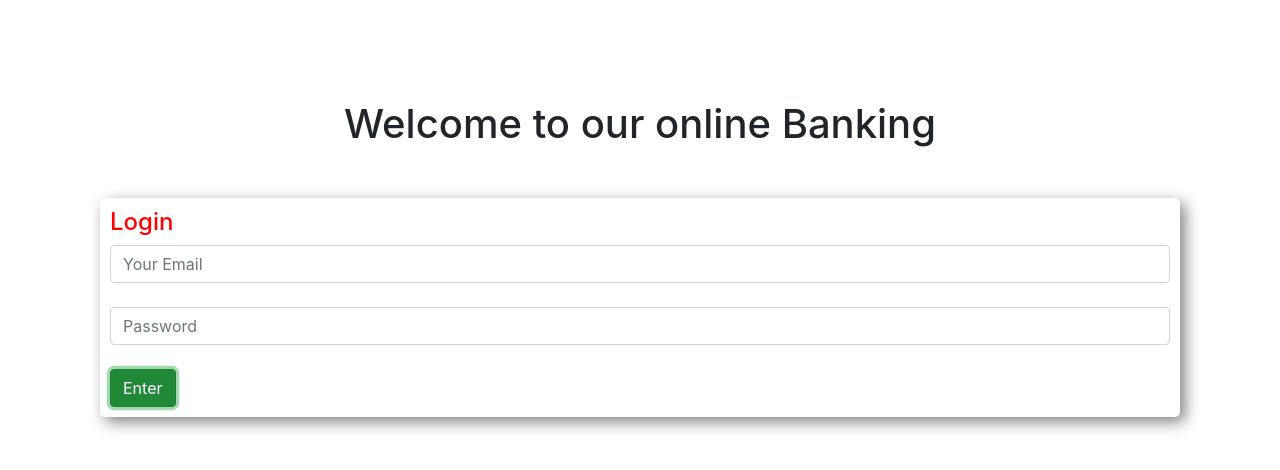
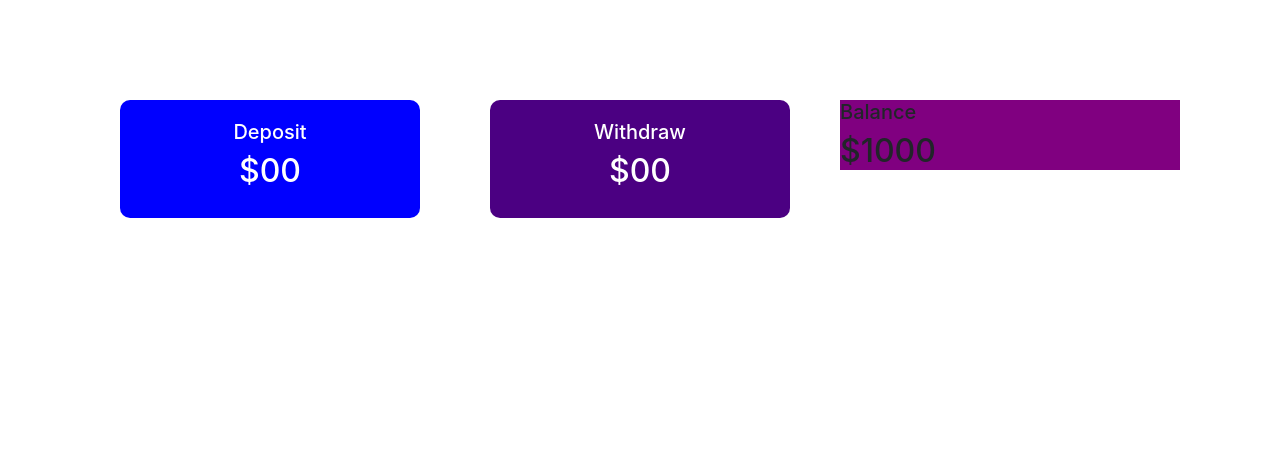
Before and after one commit to sabbirziauddin/deutsch-self-bank, a plain HTML site: page index.html in a window 1280 px wide. Both pictures are taken after a click on the button "Enter". Drawn offline with nearby package versions, Linux system fonts and the light colour scheme.

Commit message:
transaction page

```diff
--- a/index.html
+++ b/index.html
@@ -10,7 +10,7 @@
 </head>
 <body>
 
-   <div class="login-area">
+   <div id="login-area">
       <h1 class="text-center">Welcome to our online Banking</h1>
       <div class="submit-area">
          <h4 style="color: red;">Login</h4>
@@ -22,10 +22,39 @@
          <button id="login-btn" class="btn btn-success">Enter</button>
       </div>
    </div>
+   <div class="transaction-area" id="transaction-area">
+      <div class="row">
+         <div class="col-md-4">
+            <div class="deposit Status">
+               <h5>Deposit</h5>
+               <h2>$00</h2>
+            </div>
+
+         </div>
+         <div class="col-md-4">
+            <div class="withdraw Status">
+               <h5> Withdraw</h5>
+               <h2>$00</h2>
+            </div>
+
+         </div>
+         <div class="col-md-4">
+            <div class="balance `">
+               <h5>Balance</h5>
+               <h2>$1000</h2>
+            </div>
+
+         </div>
+      </div>
+   </div>
    <script>
-         var myBtn = document.getElementById("login-btn");
+         const myBtn = document.getElementById("login-btn");
          myBtn.addEventListener("click", function(){
-            console.log("clicked")
+            const myLogin = document.getElementById("login-area");
+            myLogin.style.display = "none";
+            const transArea = document.getElementById("transaction-area");
+            transArea.style.display = "block"
+
              })
 
 
--- a/style.css
+++ b/style.css
@@ -7,3 +7,25 @@ body{
    box-shadow: 5px 5px 15px  grey;
    padding: 10px;
 }
+.transaction-area{
+   display: none;
+
+
+}
+.deposit{
+   background-color: blue;
+}
+.withdraw{
+   background-color:indigo;
+}
+.balance{
+   background-color:purple;
+}
+.Status{
+   margin: 0px 20px;
+   color:white;
+   padding: 20px;
+   border-radius: 10px;
+   text-align: center;
+
+}
```
